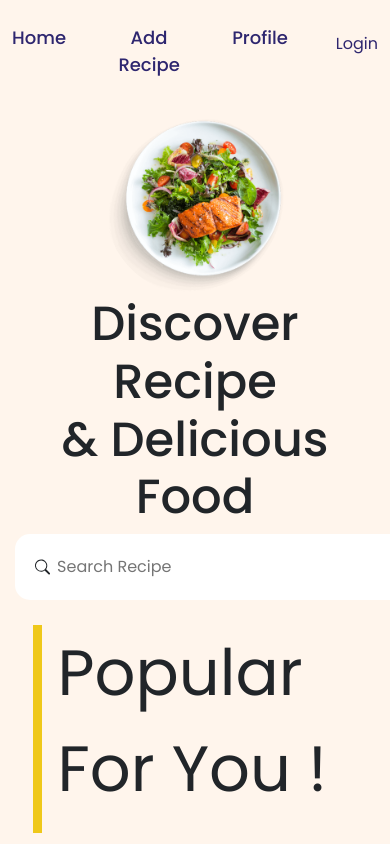
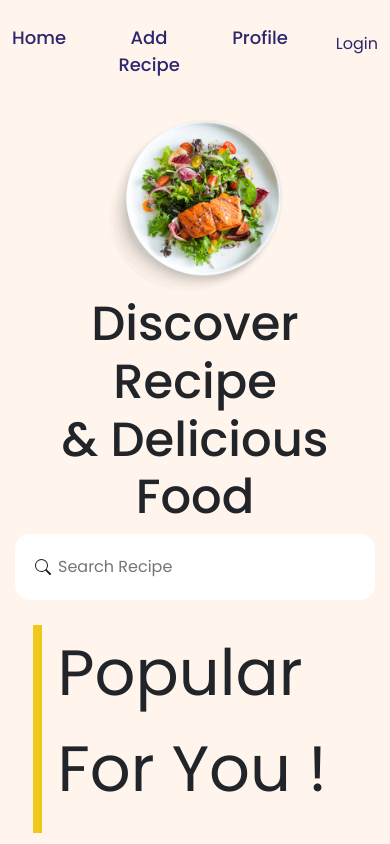
Before and after one commit to Pijar-Camp-Batch-15-Team-B/pijar-food-fe, a React (Create React App) app: page / in a window 390 px wide. Shown: the top 844 px of the page. Built offline with nearby package versions, Linux system fonts and the light colour scheme.

Commit message:
[Update] Responsive

```diff
--- a/src/style/Home.css
+++ b/src/style/Home.css
@@ -33,7 +33,7 @@
 .hero-input {
     background-color: white;
     padding: 20px ;
-    width: 110%;
+    width: 100%;
     border-radius: 15px;
     display: flex;
     align-items: center;
@@ -187,6 +187,9 @@ hr {
     .hero-right img {
         width: 50%;
     }
+    .hero-input input{
+        width: 50%;
+    }
 
     /* Popular Mobile */
     .popular-img {
@@ -200,4 +203,8 @@ hr {
     .inner-text img{
         width: 100%;
     }
+    /* New Recipe Mobile */
+    .recipe-orange{
+        height: 400px;
+    }
 }
```
